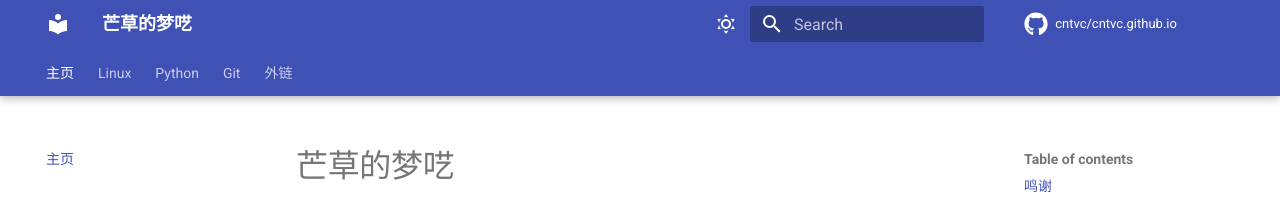
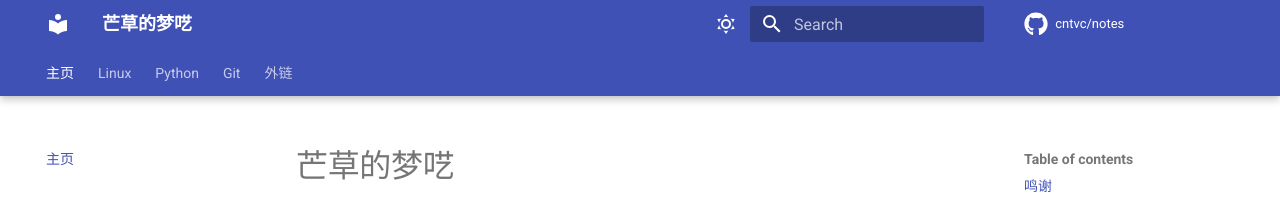
Before and after one commit to cntvc/notes, an MkDocs documentation site: the page built from docs/README.md, in a window 1280 px wide. Shown: the top 208 px of the page. Built offline with MkDocs 1.6.1 and Material for MkDocs 9.7.7, drawn with Linux system fonts in a browser that asks for light colours; comment, search, counter and statistics services are not loaded.

Commit message:
fix: repo_url error

```diff
--- a/mkdocs.yml
+++ b/mkdocs.yml
@@ -1,7 +1,7 @@
 site_name: 芒草的梦呓
-site_url: https://cntvc.github.io
-repo_name: cntvc/cntvc.github.io
-repo_url: https://github.com/cntvc/cntvc.github.io
+site_url: https://cntvc.github.io/notes
+repo_name: cntvc/notes
+repo_url: https://github.com/cntvc/notes
 
 site_author: cntvc@outlook.com
 
```
